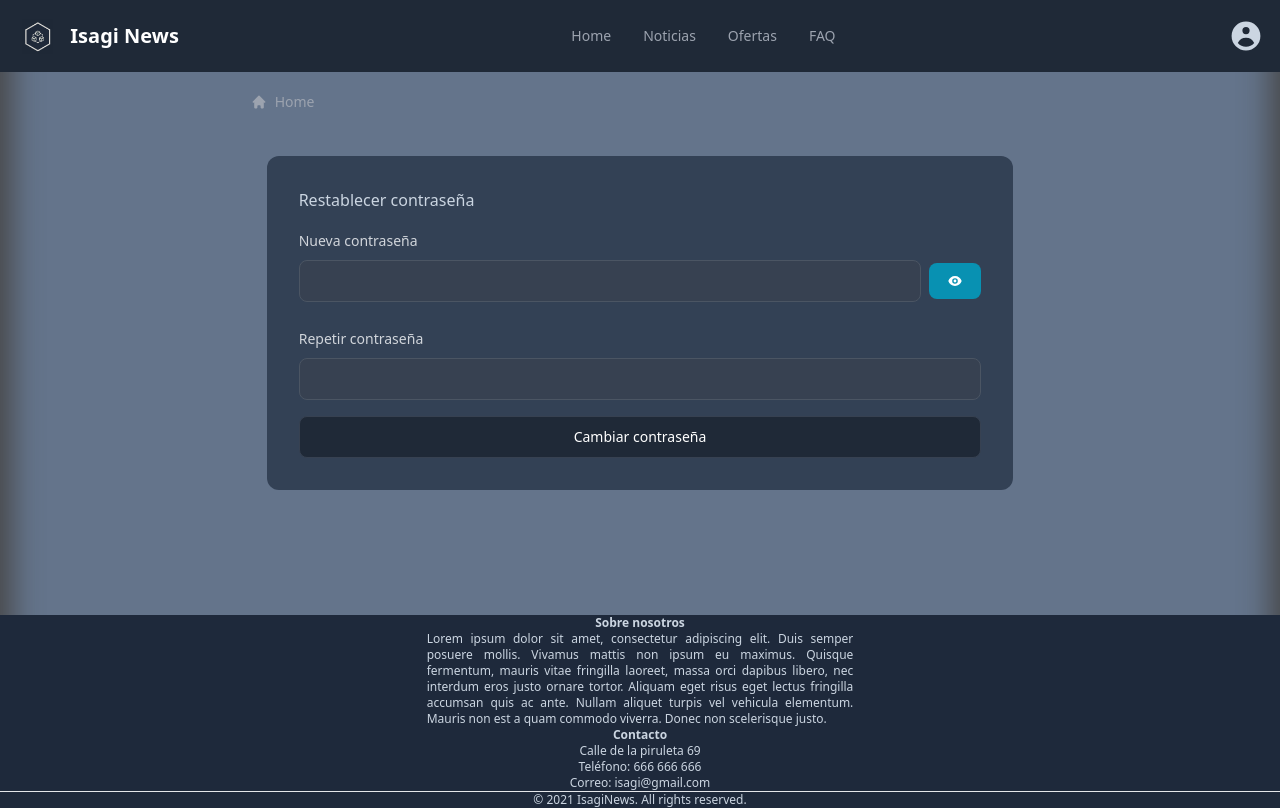
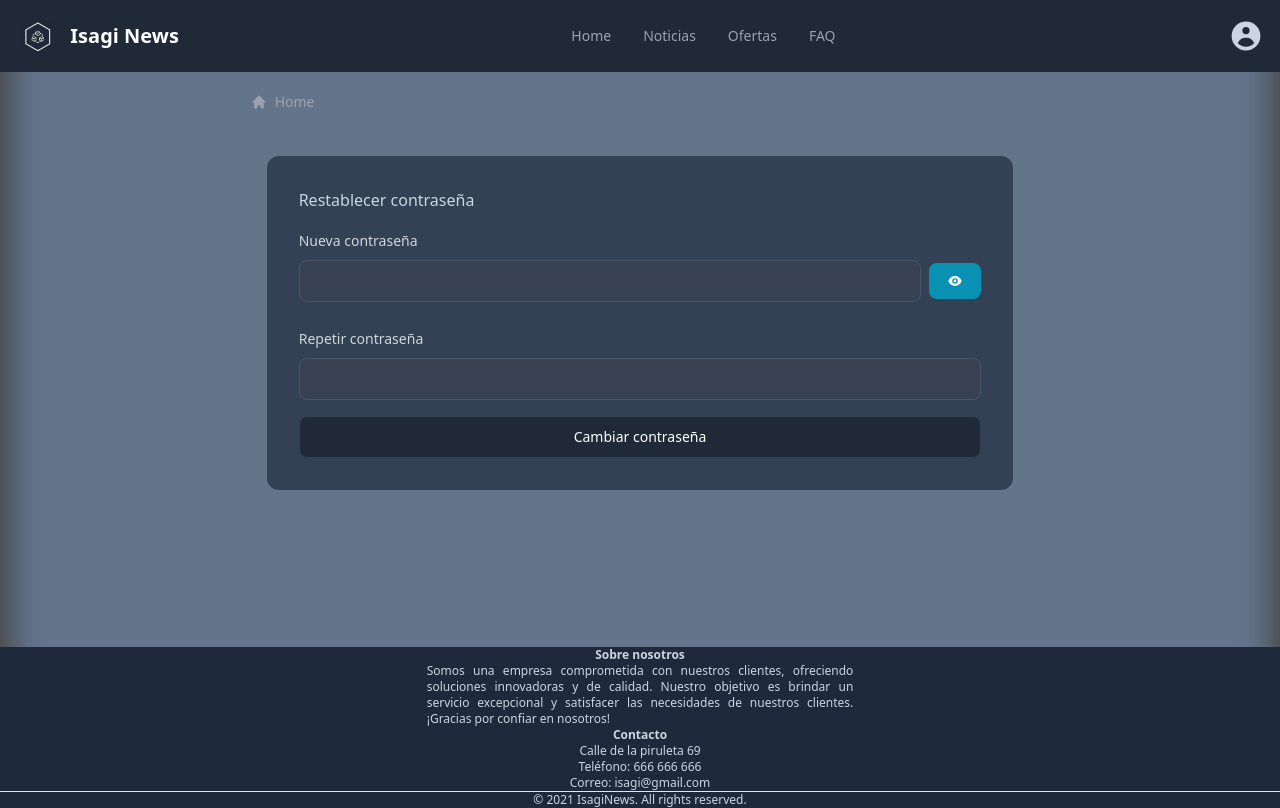
Before and after one commit to IsagiProject/isagi-news-react, a React (Vite) app: page /reset-password in a window 1280 px wide. Built offline with nearby package versions, Linux system fonts and the light colour scheme.

Commit message:
Cambio texto footer

```diff
--- a/src/components/Footer.jsx
+++ b/src/components/Footer.jsx
@@ -1,17 +1,15 @@
 export function Footer() {
   return (
-    <footer className='min-h-[50px] h-auto text-xs bg-slate-300 text-slate-800 dark:bg-slate-800 dark:text-slate-300 w-full mt-8'>
+    <footer className='min-h-[50px] h-auto text-xs bg-slate-300 text-slate-800 dark:bg-slate-800 dark:text-slate-300 w-full mt-8 f'>
       <b>
         <h2 className='text-center'>Sobre nosotros</h2>
       </b>
       <p />
       <div className='flex-auto text-justify w-2/6 m-auto font'>
-        Lorem ipsum dolor sit amet, consectetur adipiscing elit. Duis semper
-        posuere mollis. Vivamus mattis non ipsum eu maximus. Quisque fermentum,
-        mauris vitae fringilla laoreet, massa orci dapibus libero, nec interdum
-        eros justo ornare tortor. Aliquam eget risus eget lectus fringilla
-        accumsan quis ac ante. Nullam aliquet turpis vel vehicula elementum.
-        Mauris non est a quam commodo viverra. Donec non scelerisque justo.
+        Somos una empresa comprometida con nuestros clientes, ofreciendo
+        soluciones innovadoras y de calidad. Nuestro objetivo es brindar un
+        servicio excepcional y satisfacer las necesidades de nuestros clientes.
+        ¡Gracias por confiar en nosotros!
       </div>
       <p />
       <div className=' '>
```
